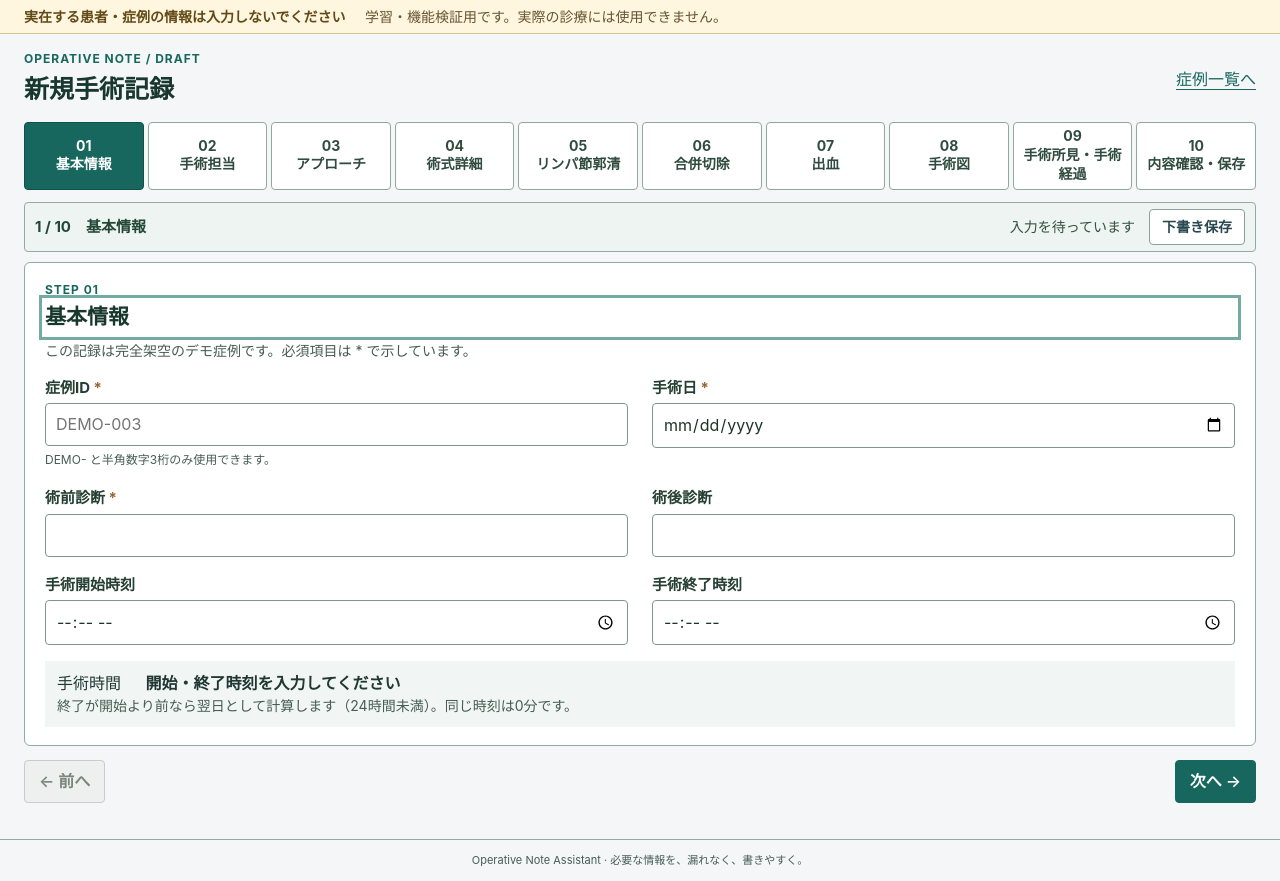
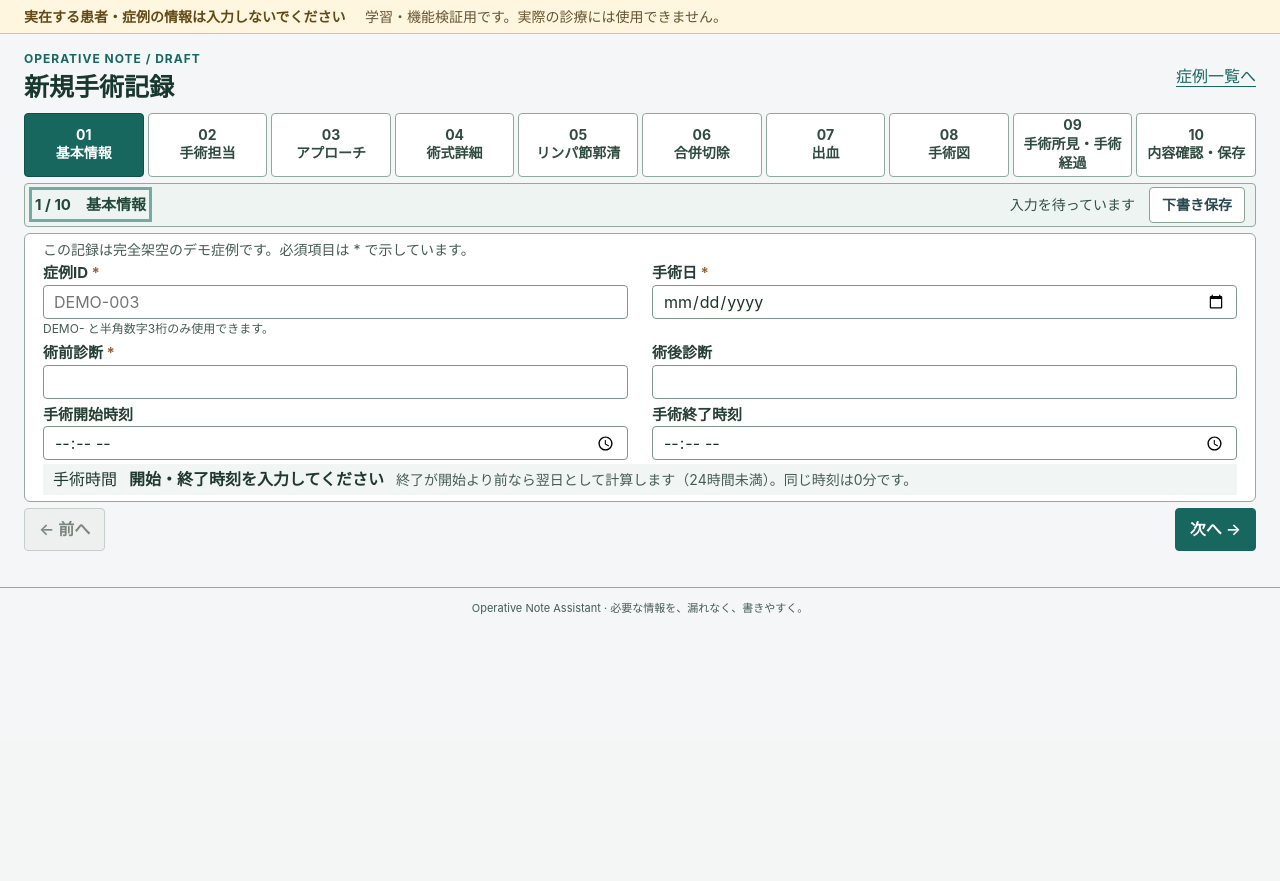
Before and after one commit to kawaj-dev/operative-note-assistant, a Flask app: page /notes/new in a window 1280 px wide. Shown: the part 60-941 px from the top of the page. After the commit the page ends 675 px from the top, so only its background shows below. Run offline with Flask 3, Linux system fonts and the light colour scheme.

Commit message:
Compact desktop form layout

```diff
--- a/static/form.js
+++ b/static/form.js
@@ -135,7 +135,7 @@ function showStep(index, remember = true) {
   document.querySelector('#save').hidden = index !== 9;
   if (index === 7) { editor.updateReference(); editor.refresh(); }
   if (index === 9) review();
-  panels[index].querySelector('h2').focus({preventScroll: true});
+  document.querySelector('#step-count').focus({preventScroll: true});
   if (remember && (state.id || version > 0)) markDirty();
 }
 function review() {
--- a/static/style.css
+++ b/static/style.css
@@ -107,15 +107,35 @@ h3 {font-weight:650;color:#203f34}
 .eyebrow {font-size:12px;letter-spacing:1px;margin:0 0 2px}
 .card {padding:18px 20px;border:1.5px solid var(--line);border-radius:6px;margin-bottom:14px}
 .progress {grid-template-columns:repeat(10,minmax(100px,1fr));gap:4px;margin:0 0 8px;overflow-x:auto;padding:2px 0 4px}
-.progress button {font-size:14px;line-height:1.35;min-height:52px;padding:5px 4px;border:1.5px solid #91a89c;border-radius:4px;font-weight:600}
+.progress button {font-size:14px;line-height:1.35;min-height:48px;padding:3px 4px;border:1.5px solid #91a89c;border-radius:4px;font-weight:600}
 .progress button span {font-size:14px;margin:0 0 1px;line-height:1.2}
 .progress button[aria-current=step] {border-color:#0e5149}
 .draft-bar {padding:6px 10px;margin-bottom:10px;gap:14px;border:1.5px solid #94aaa0;border-radius:4px;min-height:48px}
 .draft-bar strong {font-size:15px;color:#23483a}
 .draft-bar [role=status] {font-size:14px;color:#344f43;margin-left:auto}
 .draft-bar button {padding:6px 12px;min-height:36px;font-size:14px}
+/* The editor title is secondary to the single current-step heading. */
+.editor-heading {display:flex;align-items:center;justify-content:space-between;gap:12px;margin-bottom:8px}
+.editor-heading h1 {font-size:25px;font-weight:750;line-height:1.3}
+@media(min-width:601px){
+  #note-form .step:not([data-panel="7"]) {padding:6px 18px;margin-bottom:6px}
+  #note-form .step:not([data-panel="7"])>.field-grid {margin-top:0;row-gap:6px}
+  #note-form .field label {margin-bottom:2px;line-height:1.3}
+  #note-form .field input:not([type=checkbox]),#note-form .field select {padding:4px 10px;font-size:16px;line-height:1.4;min-height:34px}
+  #note-form .duration {display:flex;align-items:baseline;flex-wrap:wrap;gap:2px 12px;padding:3px 10px;margin-top:4px}
+  #note-form .duration output {margin-left:0}
+  #note-form .duration small {display:inline}
+  #note-form .field small {display:block;line-height:1.35;margin-top:2px}
+  #note-form .step:not([data-panel="7"])>p.muted {margin:0 0 4px;line-height:1.4}
+  .editor-heading+.progress {margin-bottom:4px;padding-bottom:2px}
+  .editor-heading+.progress+.draft-bar {padding:3px 10px;min-height:42px;margin-bottom:6px}
+  #note-form .form-navigation {margin:0;gap:10px}
+  #note-form .repeat-row {margin-bottom:6px;row-gap:4px}
+  #note-form .repeat-field legend,#note-form .checkbox-field legend {margin-bottom:4px}
+  #note-form .field .check-option {padding:6px 0}
+}
 .step {min-height:0}
-.step>p.muted {margin:4px 0 12px;font-size:14px}
+.step>p.muted {margin:0 0 10px;font-size:14px}
 .field-grid {margin-top:14px;gap:16px 24px;max-width:none}
 .field label {margin-bottom:4px;color:#263f34;font-weight:650}
 input:not([type=checkbox]),select,textarea {border:1.5px solid #7e978a;border-radius:4px;padding:8px 10px;color:#1c3429}
--- a/templates/new.html
+++ b/templates/new.html
@@ -2,14 +2,14 @@
 {% block title %}{{ '下書きの再開' if editor_state.id else '新規記録' }} | Operative Note Assistant{% endblock %}
 {% block head %}<meta name="csrf-token" content="{{ csrf }}">{% endblock %}
 {% block content %}
-<div class="page-heading compact"><div><p class="eyebrow">OPERATIVE NOTE / DRAFT</p><h1>{{ '下書きの再開' if editor_state.id else '新規手術記録' }}</h1></div><a href="{{ url_for('index') }}">症例一覧へ</a></div>
+<div class="editor-heading"><div><p class="eyebrow">OPERATIVE NOTE / DRAFT</p><h1>{{ '下書きの再開' if editor_state.id else '新規手術記録' }}</h1></div><a href="{{ url_for('index') }}">症例一覧へ</a></div>
 <nav class="progress" aria-label="入力ステップ">{% for title, help, fields in steps %}<button type="button" data-step="{{ loop.index0 }}"><span>{{ '%02d'|format(loop.index) }}</span>{{ title }}</button>{% endfor %}</nav>
 
-<div class="draft-bar"><strong id="step-count"></strong><span id="save-status" role="status">入力を待っています</span><button type="button" id="save-draft" form="note-form">下書き保存</button></div>
+<div class="draft-bar"><strong id="step-count" role="heading" aria-level="2" tabindex="-1"></strong><span id="save-status" role="status">入力を待っています</span><button type="button" id="save-draft" form="note-form">下書き保存</button></div>
 <form id="note-form" novalidate>
 {% for title, help, fields in steps %}
 <section class="card step" data-panel="{{ loop.index0 }}" {% if not loop.first %}hidden{% endif %}>
-  <p class="eyebrow">STEP {{ '%02d'|format(loop.index) }}</p><h2 tabindex="-1">{{ title }}</h2><p class="muted">{{ help }}</p>
+  <p class="muted">{{ help }}</p>
   <div class="field-grid">{% for field in fields %}<div data-field="{{ field.name }}" class="field {% if field.kind in ['textarea', 'checks'] %}wide{% endif %}">
     {% if field.kind == 'repeat' %}
     <fieldset class="repeat-field"><legend>{{ field.label }}</legend><div id="{{ field.name }}-rows"></div><button type="button" data-add="{{ field.name }}">＋{{ field.label }}を追加</button></fieldset>
```
